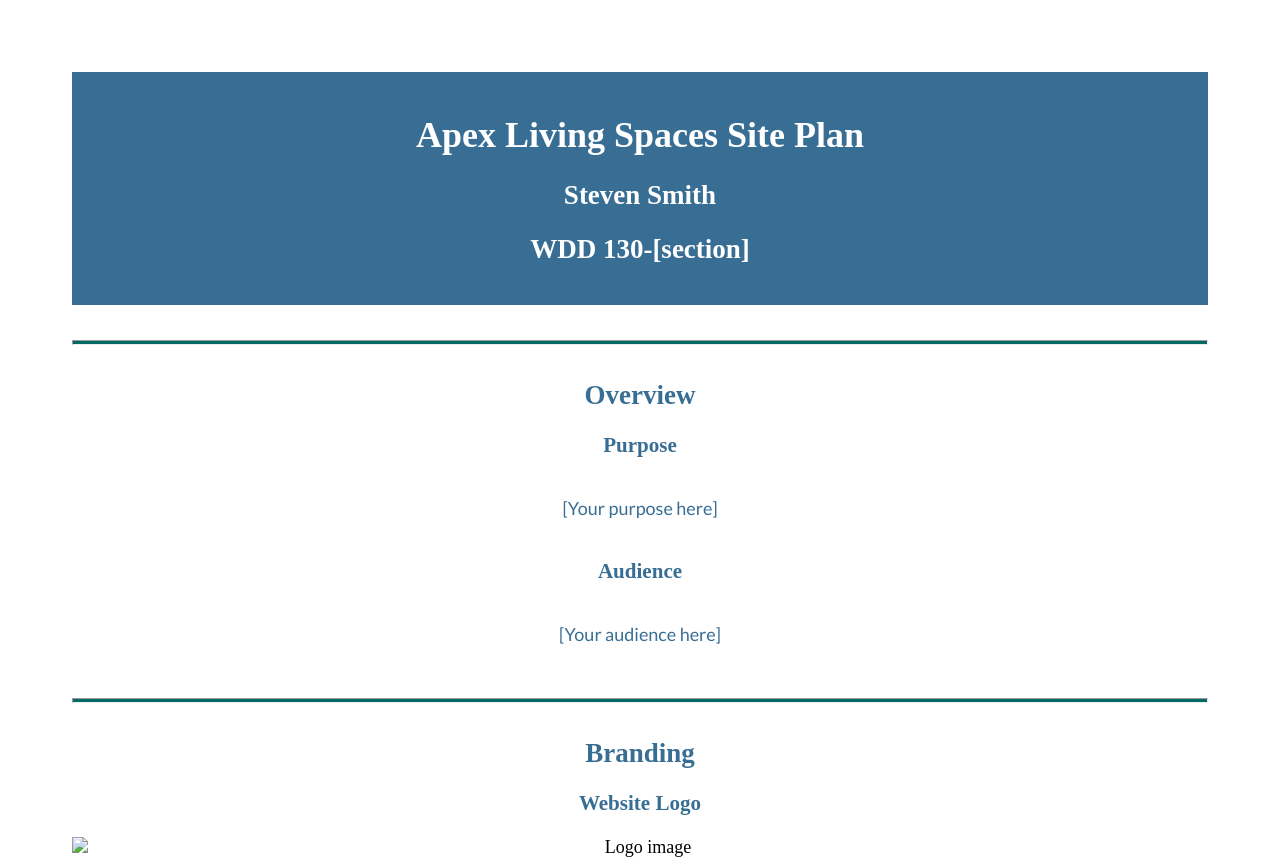
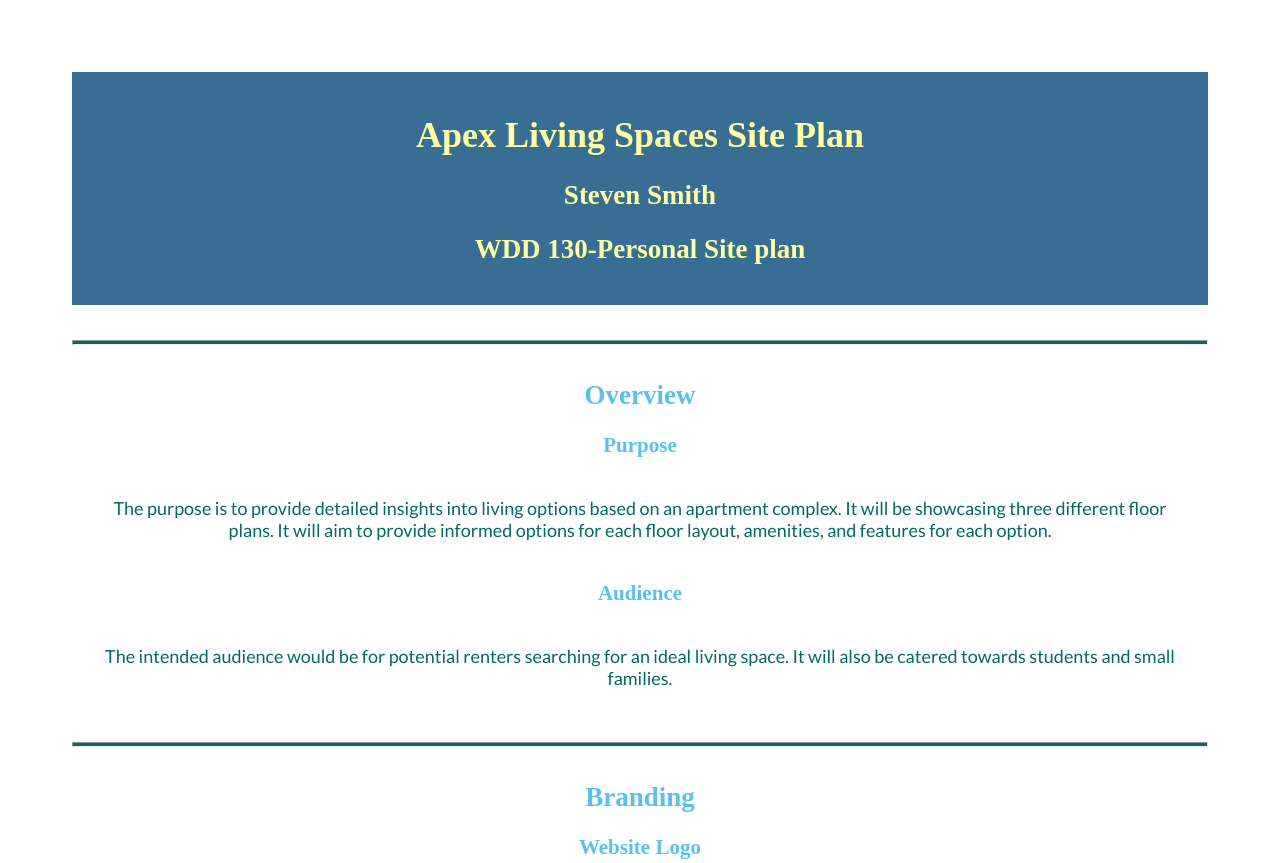
Before and after one commit to nevetssmith117/wdd130, a plain HTML site: page pwplans/site-plan.html in a window 1280 px wide. Shown: the top 863 px of the page. Drawn offline with Linux system fonts and the light colour scheme; a web font is replaced by a local one.

Commit message:
site-plan

```diff
--- a/pwplans/site-plan.html
+++ b/pwplans/site-plan.html
@@ -11,7 +11,7 @@
     <header>
       <h1>Apex Living Spaces Site Plan</h1>
       <h2>Steven Smith</h2>
-      <h2>WDD 130-[section]</h2>
+      <h2>WDD 130-Personal Site plan</h2>
       <!-- In the header above, add the name or your site, your name and class number. For example if you are in section 3 you would put WDD 130.03 -->
     </header>
     <main>
@@ -20,17 +20,21 @@
       <hr>
       <h2>Overview</h2>
       <h3>Purpose</h3>
-      <p>[Your purpose here]</p>  <!-- change this -->
+      <p>The purpose is to provide detailed insights into living options based on an apartment complex.
+        It will be showcasing three different floor plans. It will aim to provide informed options for
+        each floor layout, amenities, and features for each option.</p>  <!-- change this -->
 
 
       <h3>Audience</h3>
-      <p>[Your audience here]</p>  <!-- change this -->
+      <p>The intended audience would be for potential renters searching for an ideal living space.
+        It will also be catered towards students and small families.
+      </p>  <!-- change this -->
 
       <hr>
       <h2>Branding</h2>
       <h3>Website Logo</h3>
       <!-- Replace this with some sort of logo for your site.  A logo can be as simple as the name of your site in a nice font :) -->
-      <img src="#" alt="Logo image">
+      <img src="images/apexlogo.webp" alt="Logo image">
       <hr>
       <h2>
         Style Guide
--- a/pwplans/styles/site-plan.css
+++ b/pwplans/styles/site-plan.css
@@ -15,10 +15,10 @@ Fonts are separated by a | */
   --paragraph-font: Lato, Helvetica, sans-serif;
 
   /* these colors below should be chosen from among your palette colors above */
-  --headline-color-on-white: #396E94;  /* headlines on a white background */
-  --headline-color-on-color: white; /* headlines on a colored background */
-  --paragraph-color-on-white: #396E94; /* paragraph text on a white background */
-  --paragraph-color-on-color: white; /* paragraph text on a colored background */
+  --headline-color-on-white: #5bc0eb;  /* headlines on a white background */
+  --headline-color-on-color: #FEFFA5; /* headlines on a colored background */
+  --paragraph-color-on-white: #046865; /* paragraph text on a white background */
+  --paragraph-color-on-color: #FEFFA5; /* paragraph text on a colored background */
   --paragraph-background-color: #396E94  ;
   --nav-link-color: #396E94;
   --nav-background-color: #D4AC0D;
```
Also changed, not shown: index.html (+1 -1 lines), pwplans/images/apexlogo.webp (added), 3 other files.
